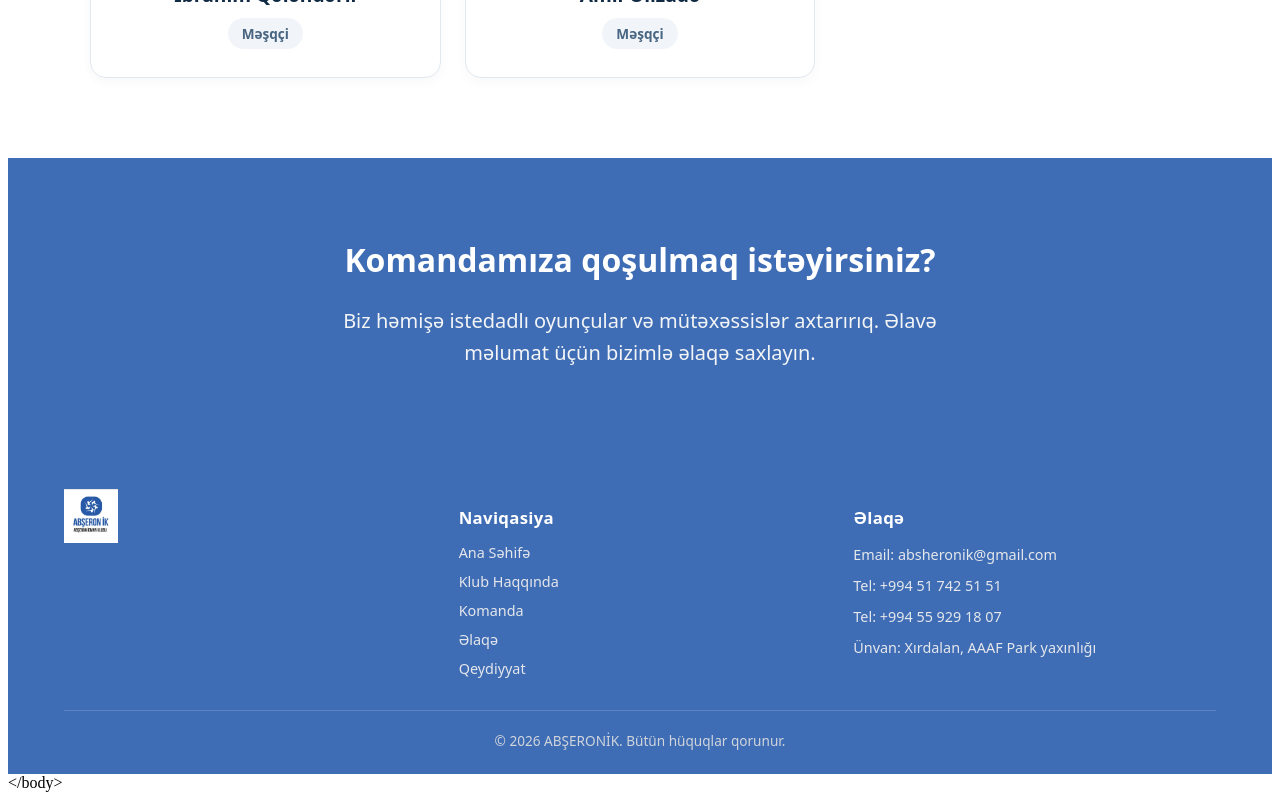
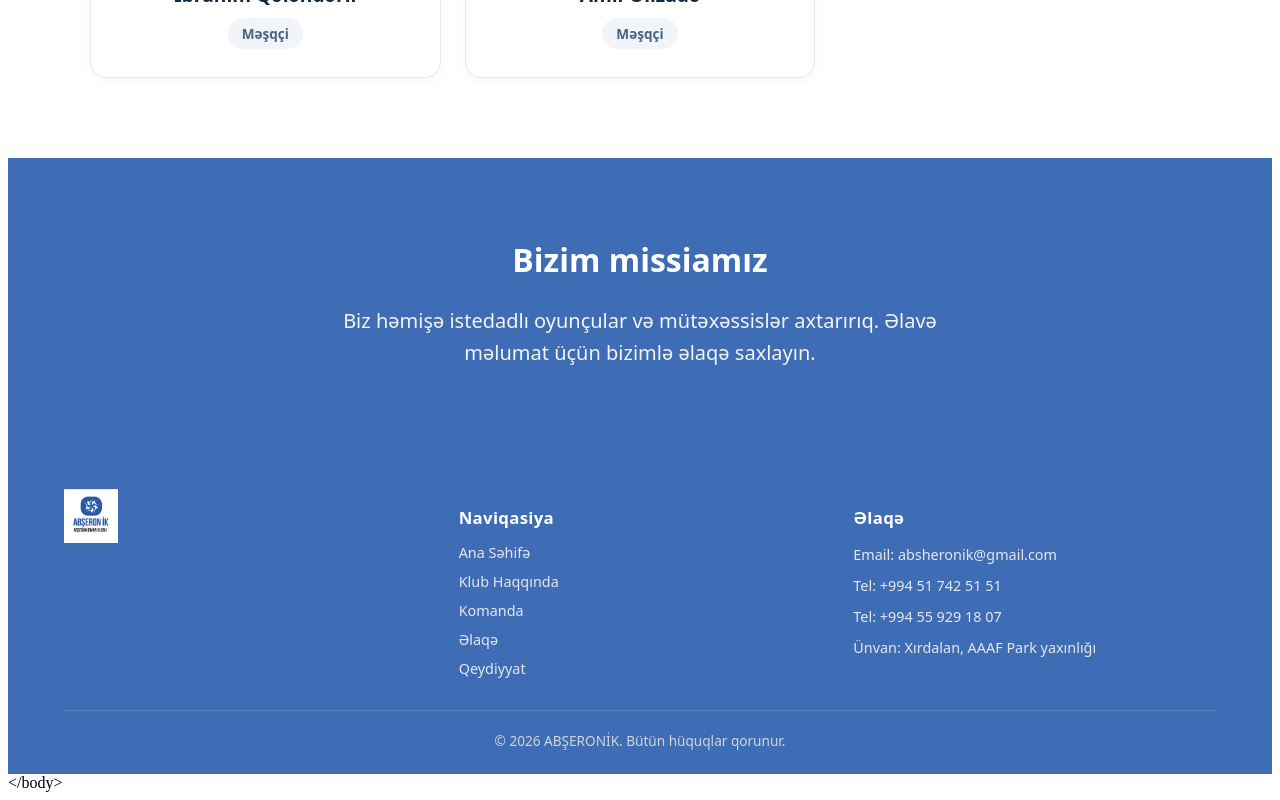
Before and after one commit to EminS17/absheron-ik, a React (Vite) app: page /team in a window 1280 px wide. Shown: the part 1887-2687 px from the top of the page. Built offline with nearby package versions, Linux system fonts and the light colour scheme.

Commit message:
Rename footer

```diff
--- a/src/components/Team.jsx
+++ b/src/components/Team.jsx
@@ -299,7 +299,7 @@ export default function Team() {
       {/* Join Section */}
       <section style={styles.joinSection}>
         <div style={styles.container}>
-          <h2 style={styles.joinTitle}>Komandamıza qoşulmaq istəyirsiniz?</h2>
+          <h2 style={styles.joinTitle}>Bizim missiamız</h2>
           <p style={styles.joinText}>
             Biz həmişə istedadlı oyunçular və mütəxəssislər axtarırıq.
             Əlavə məlumat üçün bizimlə əlaqə saxlayın.
```
